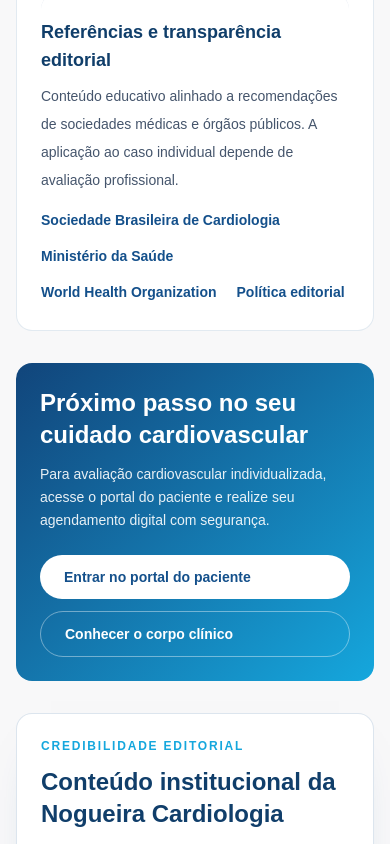
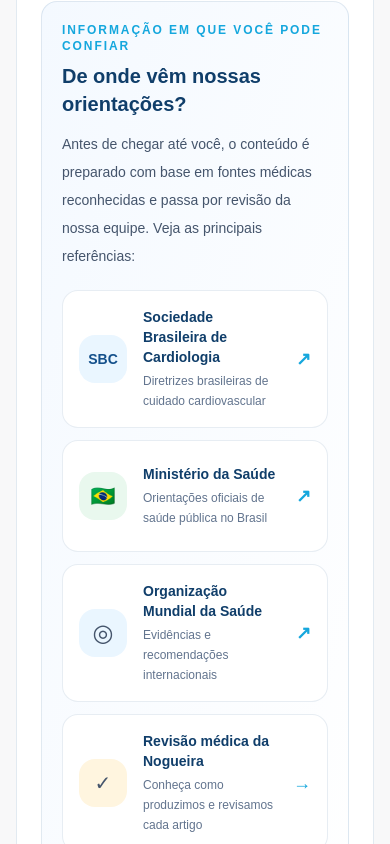
Before and after one commit to Libonatti93/Nogueira-Cardiologia-Digital-Platform, a Next.js app in the folder apps/web/: page /blog/arritmia-cardiaca-palpitacoes-holter-quando-investigar in a window 390 px wide. Shown: the part 3440-4284 px from the top of the page. Built offline with nearby package versions, Linux system fonts and the light colour scheme; no server answers; the database is empty.

Commit message:
Improve editorial source authority block

```diff
--- a/apps/web/src/app/blog/[slug]/page.tsx
+++ b/apps/web/src/app/blog/[slug]/page.tsx
@@ -163,17 +163,51 @@
 
           <LeadGate postSlug={post.slug} postTitle={post.title} sections={post.sections} />
 
-          <aside className="mt-8 border-t border-slate-200 pt-6 text-sm leading-7 text-slate-600">
-            <h2 className="text-lg font-semibold text-[#103E6A]">Referências e transparência editorial</h2>
-            <p className="mt-2">
-              Conteúdo educativo alinhado a recomendações de sociedades médicas e órgãos públicos. A aplicação ao caso individual depende de avaliação profissional.
+          <aside className="mt-10 overflow-hidden rounded-3xl border border-[#14508B]/12 bg-gradient-to-br from-[#F4F9FF] to-white p-5 text-sm text-slate-600 sm:p-7">
+            <div className="max-w-2xl">
+              <p className="text-xs font-bold uppercase tracking-[0.16em] text-[#15A7DD]">Informação em que você pode confiar</p>
+              <h2 className="mt-2 text-xl font-semibold text-[#103E6A] sm:text-2xl">De onde vêm nossas orientações?</h2>
+              <p className="mt-3 leading-7">
+                Antes de chegar até você, o conteúdo é preparado com base em fontes médicas reconhecidas e passa por revisão da nossa equipe. Veja as principais referências:
+              </p>
+            </div>
+            <div className="mt-5 grid gap-3 sm:grid-cols-2">
+              <a href="https://www.portal.cardiol.br/" target="_blank" rel="noreferrer" className="group flex min-h-28 items-center gap-4 rounded-2xl border border-[#14508B]/10 bg-white p-4 transition-all hover:-translate-y-0.5 hover:border-[#14508B]/30 hover:shadow-sm">
+                <span className="flex h-12 w-12 shrink-0 items-center justify-center rounded-2xl bg-[#EAF6FF] text-sm font-black text-[#14508B]" aria-hidden="true">SBC</span>
+                <span>
+                  <strong className="block leading-5 text-[#103E6A] group-hover:text-[#14508B]">Sociedade Brasileira de Cardiologia</strong>
+                  <span className="mt-1 block text-xs leading-5 text-slate-500">Diretrizes brasileiras de cuidado cardiovascular</span>
+                </span>
+                <span className="ml-auto text-lg font-bold text-[#15A7DD]" aria-hidden="true">↗</span>
+              </a>
+              <a href="https://www.gov.br/saude/pt-br" target="_blank" rel="noreferrer" className="group flex min-h-28 items-center gap-4 rounded-2xl border border-[#14508B]/10 bg-white p-4 transition-all hover:-translate-y-0.5 hover:border-[#14508B]/30 hover:shadow-sm">
+                <span className="flex h-12 w-12 shrink-0 items-center justify-center rounded-2xl bg-[#E9F8EE] text-xl" aria-hidden="true">🇧🇷</span>
+                <span>
+                  <strong className="block leading-5 text-[#103E6A] group-hover:text-[#14508B]">Ministério da Saúde</strong>
+                  <span className="mt-1 block text-xs leading-5 text-slate-500">Orientações oficiais de saúde pública no Brasil</span>
+                </span>
+                <span className="ml-auto text-lg font-bold text-[#15A7DD]" aria-hidden="true">↗</span>
+              </a>
+              <a href="https://www.who.int/health-topics/cardiovascular-diseases" target="_blank" rel="noreferrer" className="group flex min-h-28 items-center gap-4 rounded-2xl border border-[#14508B]/10 bg-white p-4 transition-all hover:-translate-y-0.5 hover:border-[#14508B]/30 hover:shadow-sm">
+                <span className="flex h-12 w-12 shrink-0 items-center justify-center rounded-2xl bg-[#EAF6FF] text-2xl" aria-hidden="true">◎</span>
+                <span>
+                  <strong className="block leading-5 text-[#103E6A] group-hover:text-[#14508B]">Organização Mundial da Saúde</strong>
+                  <span className="mt-1 block text-xs leading-5 text-slate-500">Evidências e recomendações internacionais</span>
+                </span>
+                <span className="ml-auto text-lg font-bold text-[#15A7DD]" aria-hidden="true">↗</span>
+              </a>
+              <Link href="/editorial" className="group flex min-h-28 items-center gap-4 rounded-2xl border border-[#14508B]/10 bg-white p-4 transition-all hover:-translate-y-0.5 hover:border-[#14508B]/30 hover:shadow-sm">
+                <span className="flex h-12 w-12 shrink-0 items-center justify-center rounded-2xl bg-[#FFF5DF] text-xl" aria-hidden="true">✓</span>
+                <span>
+                  <strong className="block leading-5 text-[#103E6A] group-hover:text-[#14508B]">Revisão médica da Nogueira</strong>
+                  <span className="mt-1 block text-xs leading-5 text-slate-500">Conheça como produzimos e revisamos cada artigo</span>
+                </span>
+                <span className="ml-auto text-lg font-bold text-[#15A7DD]" aria-hidden="true">→</span>
+              </Link>
+            </div>
+            <p className="mt-5 rounded-2xl bg-[#103E6A] px-4 py-3 text-xs leading-5 text-white/85">
+              Importante: este material ajuda você a entender melhor o assunto, mas não substitui uma consulta nem uma avaliação individual.
             </p>
-            <div className="mt-3 flex flex-wrap gap-x-5 gap-y-2 font-semibold text-[#14508B]">
-              <a href="https://www.portal.cardiol.br/" target="_blank" rel="noreferrer">Sociedade Brasileira de Cardiologia</a>
-              <a href="https://www.gov.br/saude/pt-br" target="_blank" rel="noreferrer">Ministério da Saúde</a>
-              <a href="https://www.who.int/health-topics/cardiovascular-diseases" target="_blank" rel="noreferrer">World Health Organization</a>
-              <Link href="/editorial">Política editorial</Link>
-            </div>
           </aside>
         </article>
 
```
